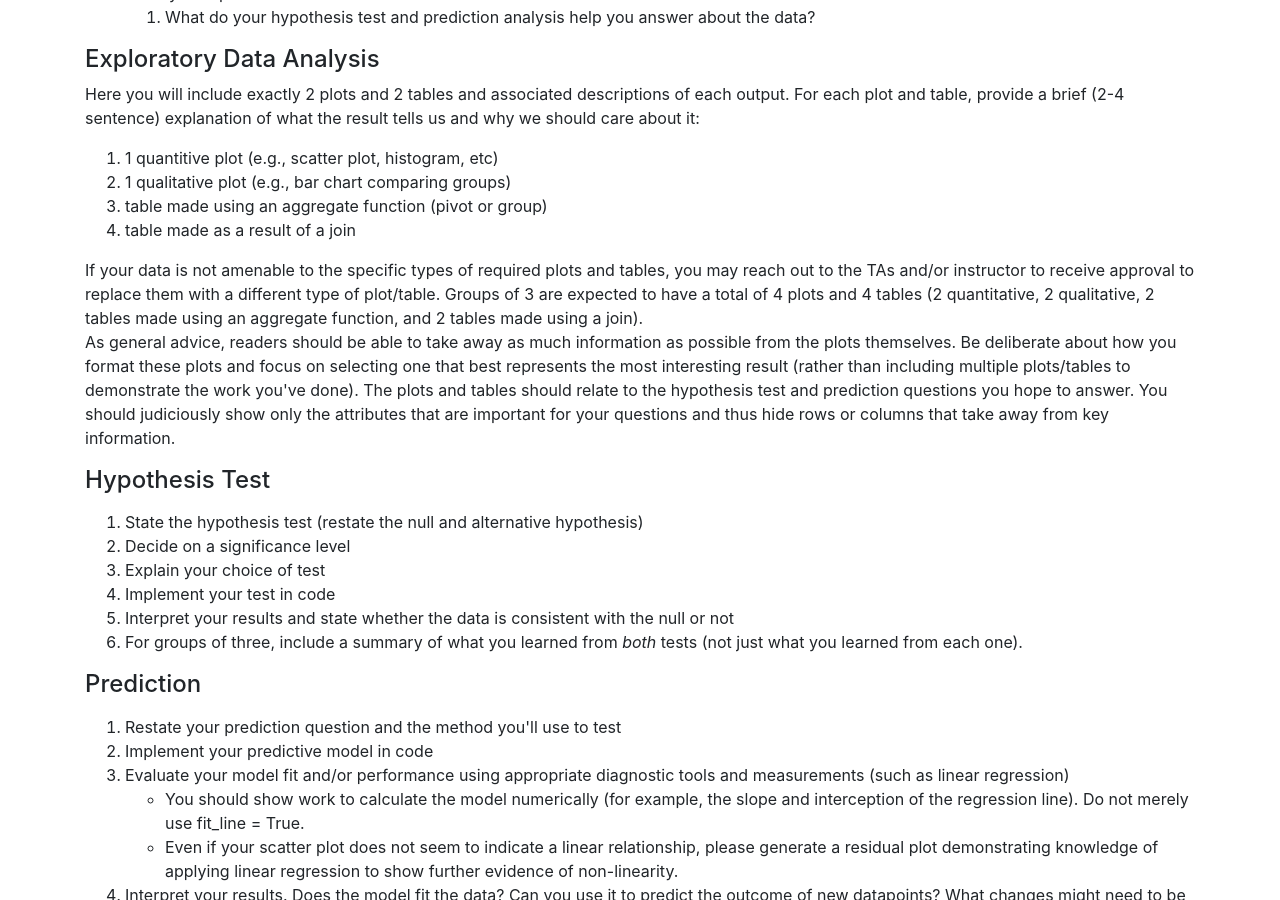
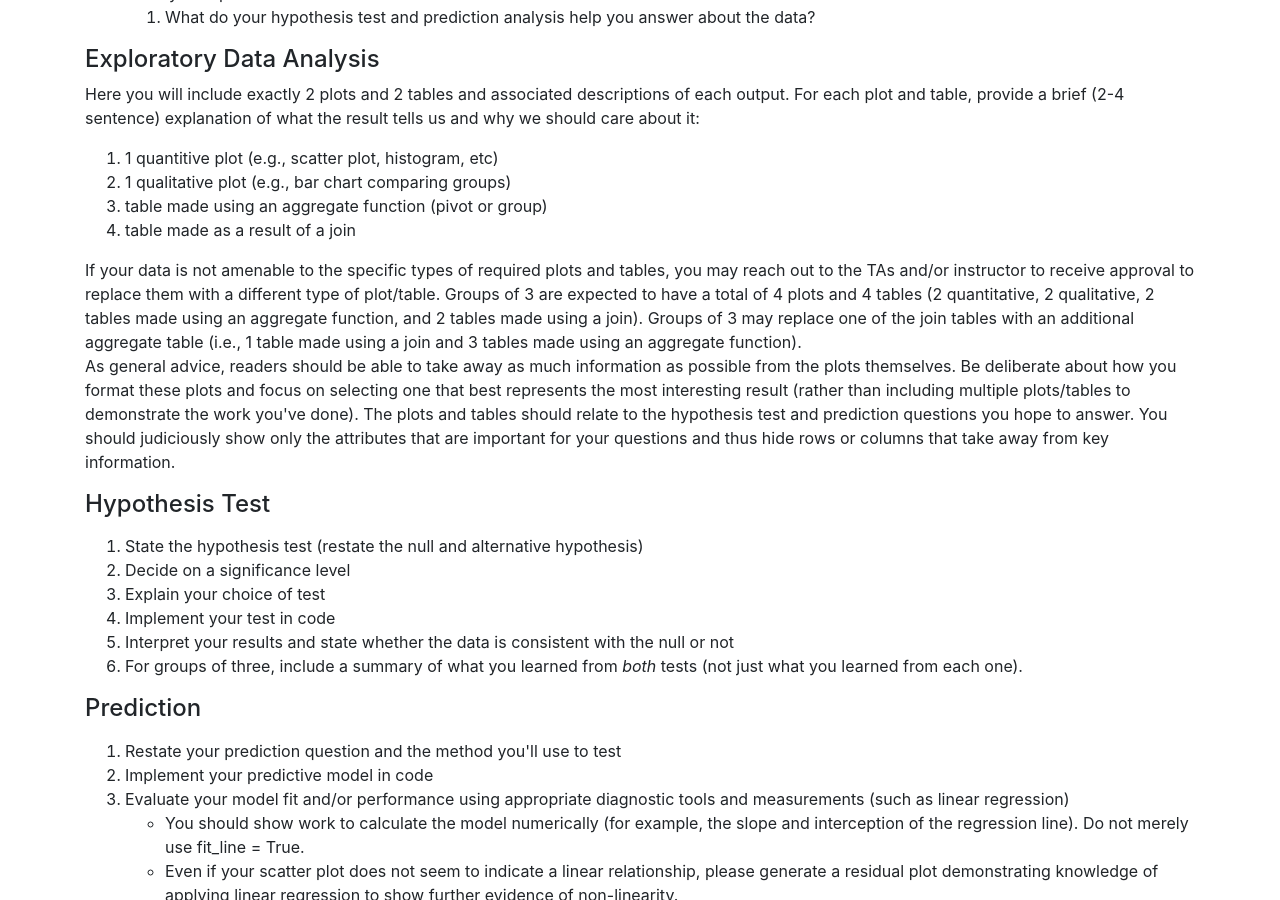
Before and after one commit to eysalee/webpage, a Jekyll site: the page courses/f26/bc1016_final.html, which Jekyll copies as it is, in a window 1280 px wide and 900 px high, scrolled down 3120 px. Built offline with Jekyll 4.4.1, drawn with Linux system fonts in a browser that asks for light colours; nearby versions of some CDN libraries.

Commit message:
updating some text

```diff
--- a/courses/f26/bc1016_final.html
+++ b/courses/f26/bc1016_final.html
@@ -208,7 +208,7 @@
         <li>table made as a result of a join</li>
       </ol>
       If your data is not amenable to the specific types of required plots and tables, you may reach out to the TAs and/or instructor to receive approval to replace them with a different type of plot/table.
-      Groups of 3 are expected to have a total of 4 plots and 4 tables (2 quantitative, 2 qualitative, 2 tables made using an aggregate function, and 2 tables made using a join).
+      Groups of 3 are expected to have a total of 4 plots and 4 tables (2 quantitative, 2 qualitative, 2 tables made using an aggregate function, and 2 tables made using a join). Groups of 3 may replace one of the join tables with an additional aggregate table (i.e., 1 table made using a join and 3 tables made using an aggregate function).
 
       <br>
 
```
